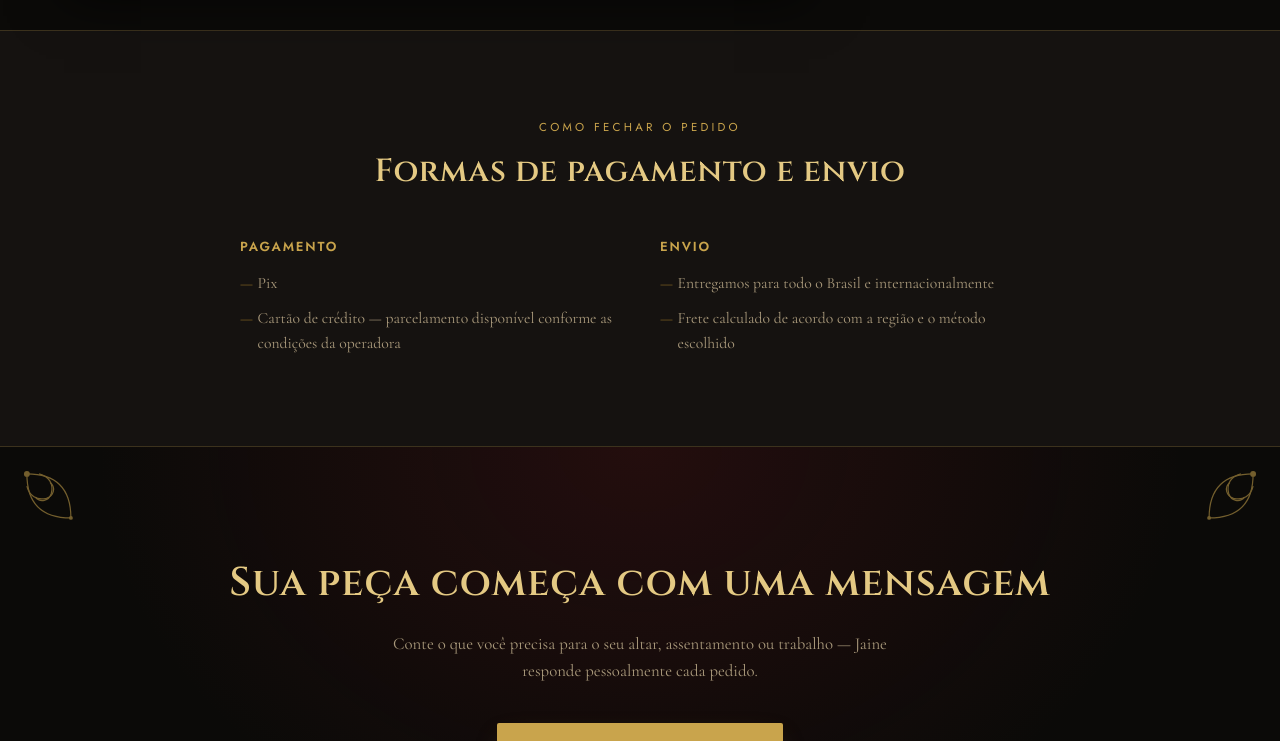
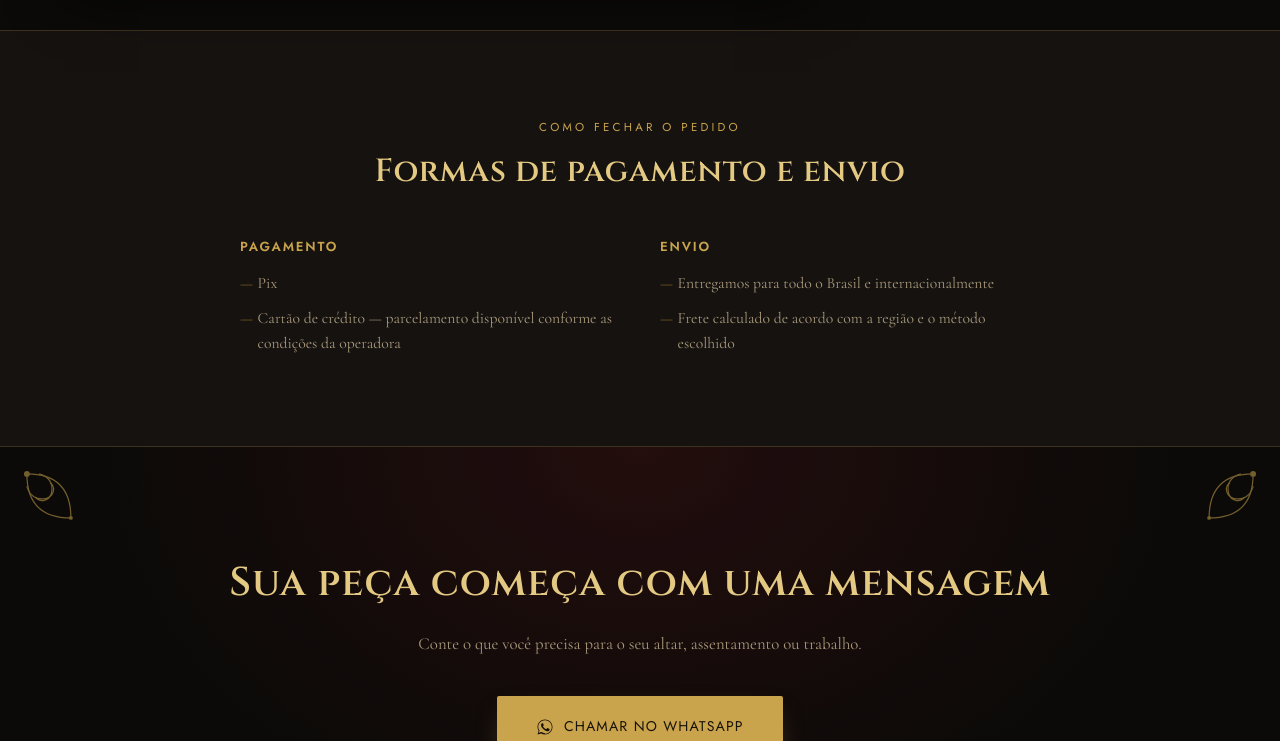
Before and after one commit to kdesignermkt/jaine, a plain HTML site: page index.html in a window 1280 px wide. Shown: the part 11259-12000 px from the top of the page. Drawn offline with nearby package versions, Linux system fonts and the light colour scheme.

Commit message:
Update index.html

```diff
--- a/index.html
+++ b/index.html
@@ -770,7 +770,7 @@ img{max-width:100%;display:block;}
 <circle cx="40" cy="40" r="1.6" fill="currentColor"/>
 </svg></div>
   <h2>Sua peça começa com uma mensagem</h2>
-  <p>Conte o que você precisa para o seu altar, assentamento ou trabalho — Jaine responde pessoalmente cada pedido.</p>
+  <p>Conte o que você precisa para o seu altar, assentamento ou trabalho.</p>
   <a class="btn btn--primary btn--lg" href="https://wa.me/5519997751598?text=Ola%21%20Vi%20o%20catalogo%20completo%20e%20quero%20fazer%20um%20pedido%20personalizado." target="_blank" rel="noopener">
     <svg viewBox="0 0 24 24" class="btn__icon" aria-hidden="true"><path d="M17.5 14.4c-.3-.1-1.7-.9-2-1-.3-.1-.5-.1-.7.1-.2.3-.8 1-.9 1.1-.2.2-.3.2-.6.1-.3-.1-1.2-.4-2.3-1.4-.9-.8-1.4-1.7-1.6-2-.2-.3 0-.5.1-.6.1-.1.3-.3.4-.5.1-.1.2-.3.3-.4.1-.2 0-.4 0-.5C10.2 9 9.7 7.8 9.5 7.3c-.2-.5-.4-.4-.6-.4h-.5c-.2 0-.5.1-.7.3-.3.3-1 1-1 2.4s1 2.8 1.2 3c.1.2 2 3 4.8 4.3.7.3 1.2.5 1.6.6.7.2 1.3.2 1.8.1.5-.1 1.7-.7 1.9-1.3.2-.6.2-1.2.2-1.3-.1-.1-.3-.2-.6-.3z"/><path d="M12 2C6.5 2 2 6.5 2 12c0 1.9.5 3.7 1.5 5.3L2 22l4.8-1.5C8.3 21.5 10.1 22 12 22c5.5 0 10-4.5 10-10S17.5 2 12 2zm0 18.2c-1.7 0-3.4-.5-4.8-1.4l-.3-.2-3.2 1 1-3.1-.2-.3C3.5 14.9 3 13.5 3 12c0-5 4-9 9-9s9 4 9 9-4 9-9 9z"/></svg>
     Chamar no WhatsApp
```
